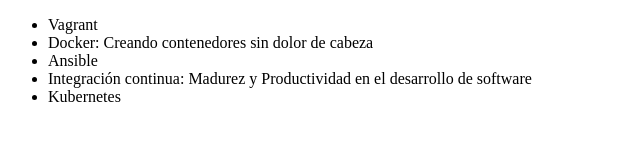
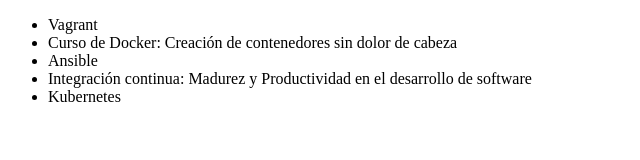
Before and after one commit to EMedCor/Git-Hub-Alura, a plain HTML site: page index.html in a window 1280 px wide. Shown: the full height of the page, 0-640 px from the left. Drawn offline with Linux system fonts and the light colour scheme.

Commit message:
Reescribiendo el curso de Docker

```diff
--- a/index.html
+++ b/index.html
@@ -9,7 +9,7 @@
 <body>
     <ul>
         <li> Vagrant </li>
-        <li> Docker: Creando contenedores sin dolor de cabeza </li>
+        <li> Curso de Docker: Creación de contenedores sin dolor de cabeza </li>
         <li> Ansible </li>
         <li> Integración continua: Madurez y Productividad en el desarrollo de software </li>
         <li> Kubernetes </li>
```
